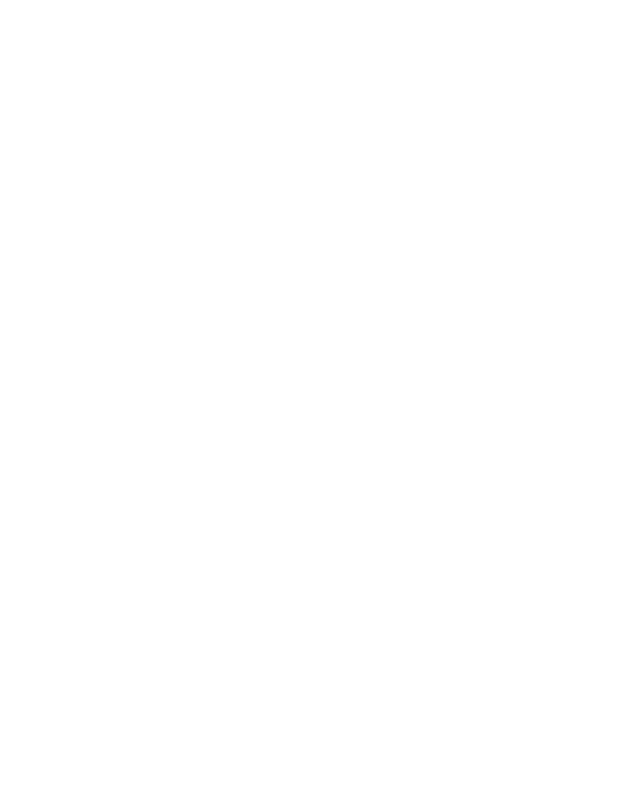
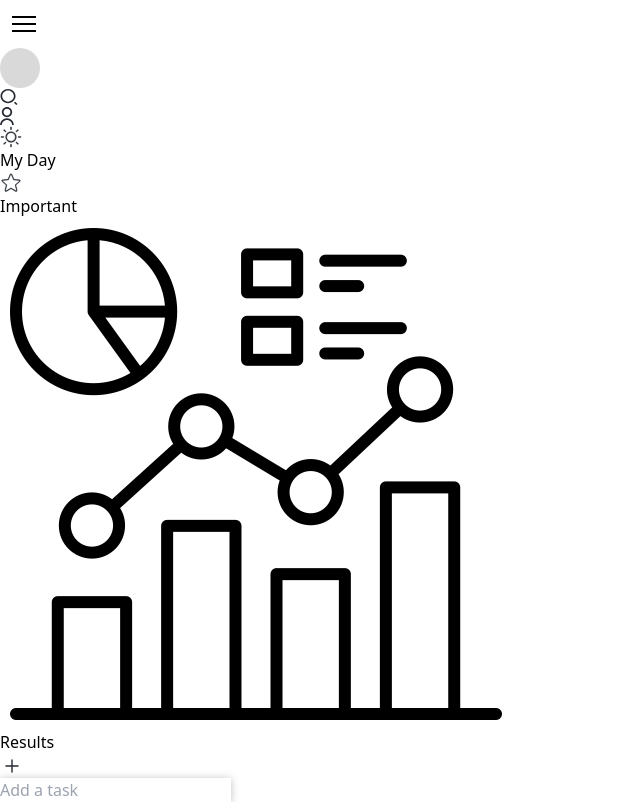
Before and after one commit to LevaniMesxia23/Line-Todo-App, a React (Vite) app: page /myday in a window 1280 px wide. Before the commit this address had no page. Shown: the whole page, without its empty margins (0-640 px from the left). Built offline with nearby package versions, Linux system fonts and the light colour scheme.

Commit message:
feat: add myDay route

```diff
--- a/src/App.jsx
+++ b/src/App.jsx
@@ -5,6 +5,7 @@
 import { BrowserRouter, Route, Routes } from "react-router-dom";
 import Important from "./pages/Important";
 import ResultsPage from "./pages/ResultsPage";
+import { Navigate } from "react-router-dom";
 export const MyContext = createContext(null);
 function App() {
   const [tasks, setTasks] = useState(() => {
@@ -51,12 +52,13 @@
           searchTodo,
           setSearchTodo,
           handleAddTask,
-          getLightColor
+          getLightColor,
         }}
       >
         <BrowserRouter>
           <Routes>
-            <Route path="/" element={<Home />} />
+            <Route path="/" element={<Navigate to="/signin" />} />
+            <Route path="/myday" element={<Home />} />
             <Route path="/signin" element={<Signin />} />
             <Route path="/signup" element={<Signup />} />
             <Route path="/important" element={<Important />} />
--- a/src/components/Header.jsx
+++ b/src/components/Header.jsx
@@ -126,7 +126,7 @@
         }`}
       >
         <ul className="flex flex-col items-start p-4 space-y-4">
-          <Link to={"/"} className=" w-full">
+          <Link to={"/myday"} className=" w-full">
             <li className="flex gap-3 hover:bg-[#C7CAD0] py-[0.625rem] pl-4 w-full rounded">
               <svg
                 xmlns="http://www.w3.org/2000/svg"
--- a/src/components/Signin.jsx
+++ b/src/components/Signin.jsx
@@ -8,12 +8,14 @@
     onSuccess: credentialResponse => {
       const decoded = jwtDecode(credentialResponse?.credential);
       console.log(decoded);
-      navigate("/")
+      navigate("/myday")
     },
     onError: () => {
       console.log('Login Failed');
     },
   });
+
+
 
   return (
     <div className="flex flex-col items-center px-4 sm:px-6 lg:px-8">
--- a/src/pages/ResultsPage.jsx
+++ b/src/pages/ResultsPage.jsx
@@ -4,7 +4,7 @@
   return (
     <div>
       <ResultBoxes />
-      <div className=" mt-8 flex justify-center gap-4 px-4 flex-wrap">
+      <div className=" mt-8 flex justify-center gap-4 px-4 flex-wrap mb-10">
         <div className="flex flex-col items-center justify-center border-[#E7E8EA] border-[1px] rounded-lg px-[0.88rem]">
           <div className="flex justify-start w-full py-3">
             <h2 className="text-[#252931] text-[1rem] font-medium">
```
